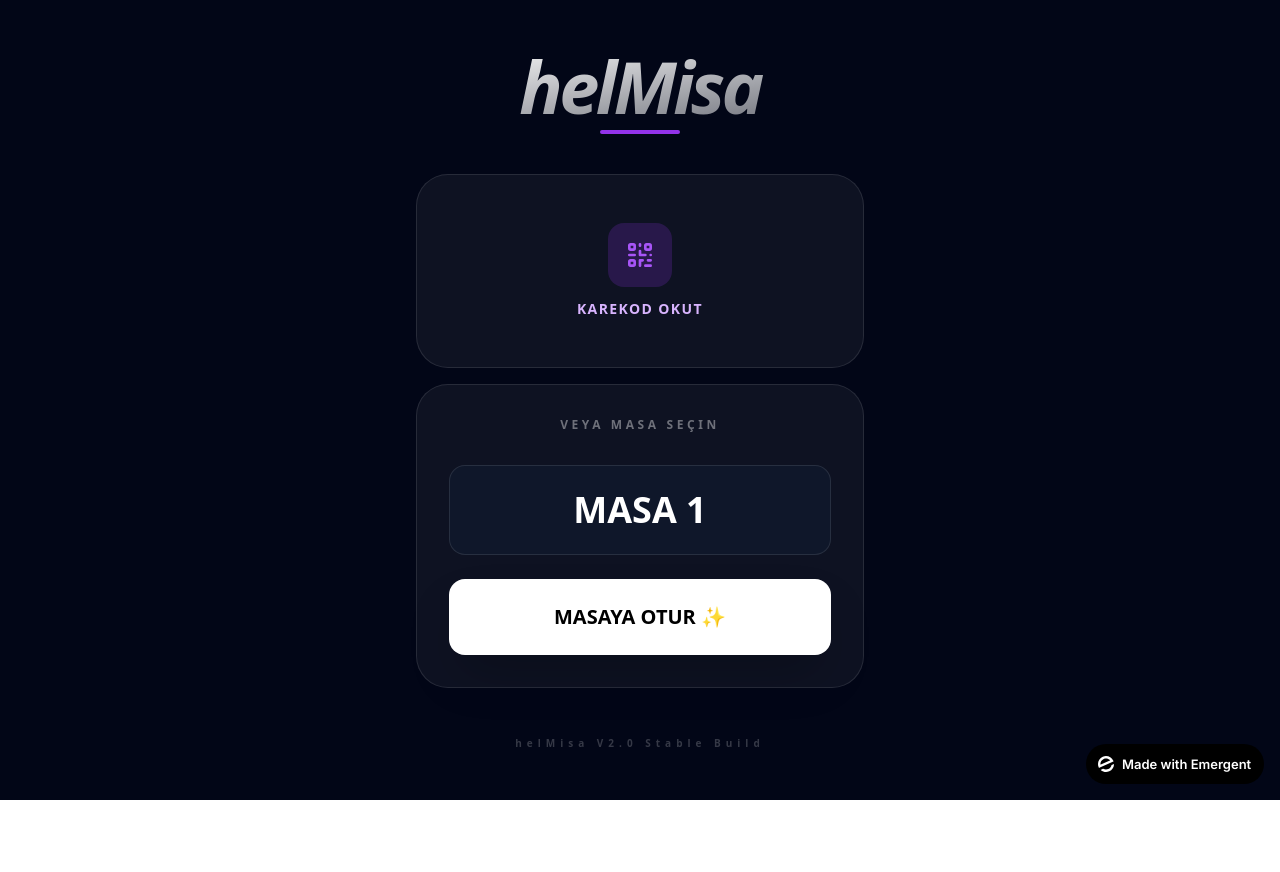
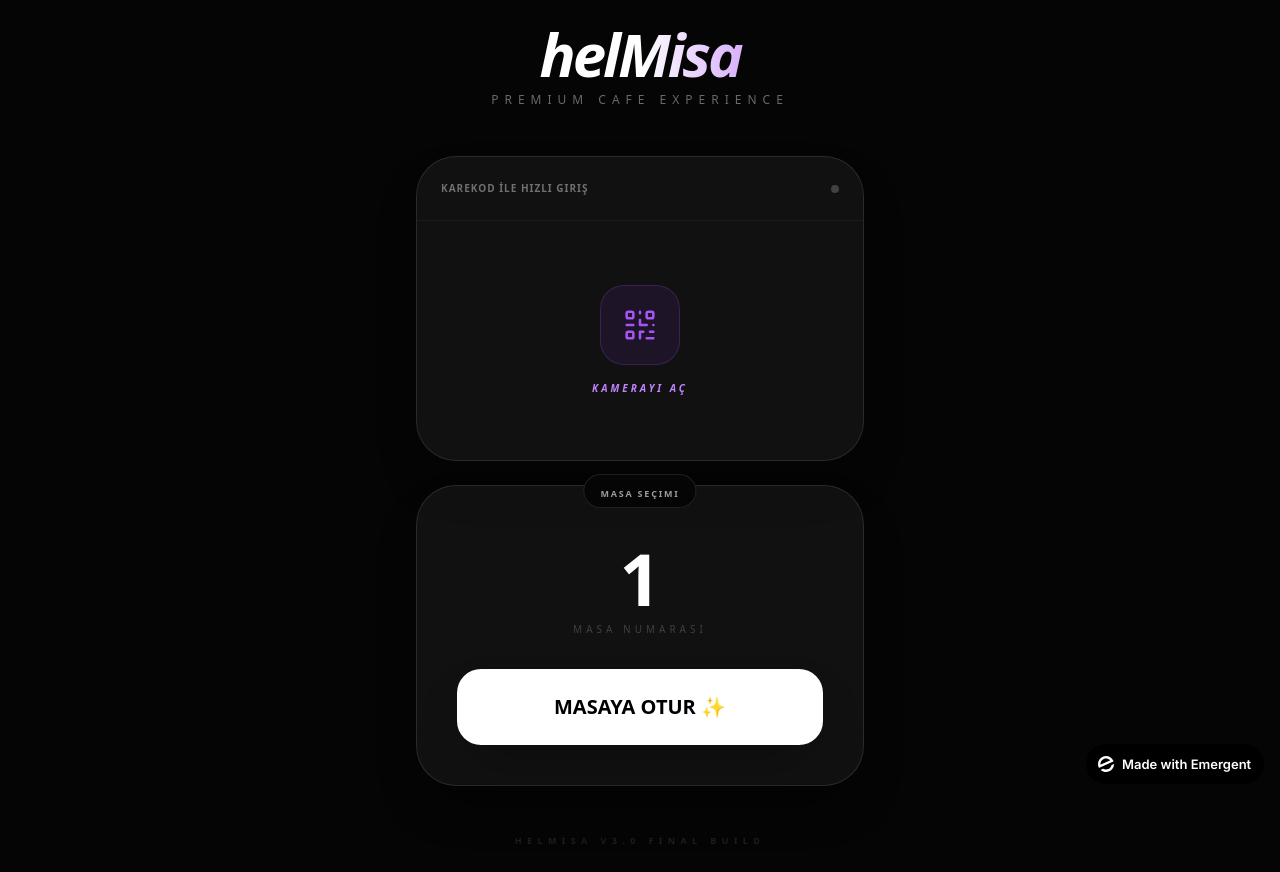
Before and after one commit to bbitenhms-cmd/helmisa-frontend, a React (Create React App) app: page / in a window 1280 px wide. Before the commit the page ends 800 px from the top, so only its background shows below. Built offline with nearby package versions, Linux system fonts and the light colour scheme.

Commit message:
feat: definitive V3.0 layout with large table selection and optimized QR scanner logic

```diff
--- a/src/pages/EntryPage.js
+++ b/src/pages/EntryPage.js
@@ -22,7 +22,7 @@ const EntryPage = () => {
       navigate('/profile-setup');
     } catch (err) {
       console.error('Entry error:', err);
-      setError('Giriş yapılamadı. Lütfen tekrar deneyin.');
+      setError('Giriş başarısız. Lütfen bağlantınızı kontrol edin.');
       setLoading(false);
     }
   };
@@ -52,7 +52,7 @@ const EntryPage = () => {
 
       scannerRef.current.start().catch((err) => {
         console.error('Camera error:', err);
-        setError('Kamera açılamadı. Tarayıcınızın kamera iznini kontrol edin.');
+        setError('Kamera başlatılamadı. Tarayıcınızın kamera iznini kontrol edin.');
         setIsScanning(false);
       });
 
@@ -66,78 +66,90 @@ const EntryPage = () => {
   }, [isScanning]);
 
   return (
-    <div className="min-h-screen bg-slate-950 flex flex-col items-center justify-center p-6 text-white font-sans">
+    <div className="min-h-screen bg-[#050505] flex flex-col items-center justify-center p-6 text-white font-sans">
       <div className="w-full max-w-md">
-        <header className="text-center mb-10">
-          <h1 className="text-7xl font-black tracking-tighter mb-2 italic bg-clip-text text-transparent bg-gradient-to-br from-white to-white/40">
+        <header className="text-center mb-12">
+          <h1 className="text-6xl font-black tracking-tighter mb-2 italic bg-clip-text text-transparent bg-gradient-to-r from-white via-white to-purple-500">
             helMisa
           </h1>
-          <div className="h-1 w-20 bg-purple-600 mx-auto rounded-full"></div>
+          <p className="text-white/40 text-xs tracking-[0.5em] uppercase">Premium Cafe Experience</p>
         </header>
 
-        <main className="space-y-4">
-          {/* QR SECTION */}
-          <div className="bg-white/5 border border-white/10 rounded-[2rem] overflow-hidden">
+        <main className="space-y-6">
+          {/* 1. TOP SECTION: QR SCAN (Visual Block) */}
+          <div className="bg-white/5 border border-white/10 rounded-[2.5rem] overflow-hidden shadow-2xl">
+            <div className="p-6 border-b border-white/5 flex justify-between items-center">
+                <span className="text-[10px] font-bold text-white/40 uppercase tracking-widest">Karekod İle Hızlı Giriş</span>
+                <div className={`w-2 h-2 rounded-full ${isScanning ? 'bg-green-500 animate-pulse' : 'bg-white/20'}`}></div>
+            </div>
+
             {isScanning ? (
-              <div className="relative aspect-square bg-black">
-                <video ref={videoRef} className="w-full h-full object-cover" />
-                <div className="absolute inset-0 border-[40px] border-black/40 pointer-events-none"></div>
+              <div className="relative aspect-video bg-black">
+                <video ref={videoRef} className="w-full h-full object-cover" playsInline muted autoPlay />
+                <div className="absolute inset-0 border-[30px] border-black/60 pointer-events-none"></div>
+                <div className="absolute inset-x-0 bottom-6 flex justify-center">
                     <button
                         onClick={() => setIsScanning(false)}
-                  className="absolute bottom-4 left-1/2 -translate-x-1/2 bg-white/20 backdrop-blur-md px-6 py-2 rounded-full text-xs font-bold"
+                        className="bg-red-500/80 backdrop-blur-xl text-white px-8 py-2 rounded-full text-[10px] font-black uppercase tracking-widest active:scale-90 transition-all"
                     >
-                  İptal Et
+                        İptal
                     </button>
+                </div>
               </div>
             ) : (
               <button
                 onClick={() => setIsScanning(true)}
-                className="w-full py-12 flex flex-col items-center justify-center gap-3 hover:bg-white/5 transition-all group"
+                className="w-full py-16 flex flex-col items-center justify-center gap-4 hover:bg-white/5 transition-all group"
               >
-                <div className="w-16 h-16 bg-purple-600/20 rounded-2xl flex items-center justify-center group-hover:scale-110 transition-transform">
-                  <svg className="w-8 h-8 text-purple-500" fill="none" stroke="currentColor" viewBox="0 0 24 24">
-                    <path strokeLinecap="round" strokeLinejoin="round" strokeWidth={2} d="M12 4v1m6 11h2m-6 0h-2v4m0-11v3m0 0h.01M12 12h4.01M16 20h4M4 12h4m12 0h.01M5 8h2a1 1 0 001-1V5a1 1 0 00-1-1H5a1 1 0 00-1 1v2a1 1 0 001 1zm12 0h2a1 1 0 001-1V5a1 1 0 00-1-1h-2a1 1 0 00-1 1v2a1 1 0 001 1zM5 20h2a1 1 0 001-1v-2a1 1 0 00-1-1H5a1 1 0 00-1 1v2a1 1 0 001 1z" />
+                <div className="w-20 h-20 bg-purple-600/10 rounded-3xl flex items-center justify-center group-hover:scale-110 transition-all border border-purple-500/20">
+                  <svg className="w-10 h-10 text-purple-500" fill="none" stroke="currentColor" viewBox="0 0 24 24">
+                    <path strokeLinecap="round" strokeLinejoin="round" strokeWidth={1.5} d="M12 4v1m6 11h2m-6 0h-2v4m0-11v3m0 0h.01M12 12h4.01M16 20h4M4 12h4m12 0h.01M5 8h2a1 1 0 001-1V5a1 1 0 00-1-1H5a1 1 0 00-1 1v2a1 1 0 001 1zm12 0h2a1 1 0 001-1V5a1 1 0 00-1-1h-2a1 1 0 00-1 1v2a1 1 0 001 1zM5 20h2a1 1 0 001-1v-2a1 1 0 00-1-1H5a1 1 0 00-1 1v2a1 1 0 001 1z" />
                   </svg>
                 </div>
-                <span className="font-bold text-sm tracking-widest text-purple-300">KAREKOD OKUT</span>
+                <span className="font-black text-[10px] tracking-[0.3em] text-purple-400 uppercase italic">Kamerayı Aç</span>
               </button>
             )}
           </div>
 
-          {/* TABLE SECTION */}
-          <div className="bg-white/5 border border-white/10 rounded-[2rem] p-8">
-            <h2 className="text-center text-xs font-bold text-white/40 uppercase tracking-[0.3em] mb-8">Veya Masa Seçin</h2>
+          {/* 2. BOTTOM SECTION: TABLE SELECTION (Main Action) */}
+          <div className="bg-white/5 border border-white/10 rounded-[2.5rem] p-10 shadow-2xl relative">
+            <div className="absolute -top-3 left-1/2 -translate-x-1/2 bg-[#050505] px-4 py-1 border border-white/10 rounded-full">
+                <span className="text-[9px] font-black text-white/60 tracking-[0.2em] uppercase">Masa Seçimi</span>
+            </div>
 
-            <div className="space-y-6">
+            <div className="space-y-8">
+              <div className="relative">
                 <select
                   value={selectedTable}
                   onChange={(e) => setSelectedTable(parseInt(e.target.value))}
-                className="w-full bg-slate-900 border border-white/10 text-white text-4xl font-black py-6 rounded-2xl focus:outline-none focus:border-purple-500 transition-all text-center appearance-none"
+                  className="w-full bg-transparent border-none text-white text-7xl font-black py-4 focus:outline-none transition-all text-center appearance-none"
                 >
                   {[...Array(50)].map((_, i) => (
-                  <option key={i + 1} value={i + 1}>MASA {i + 1}</option>
+                    <option key={i + 1} value={i + 1} className="bg-black text-lg">{i + 1}</option>
                   ))}
                 </select>
+                <p className="text-center text-[10px] font-medium text-white/20 uppercase tracking-[0.4em] -mt-2">Masa Numarası</p>
+              </div>
 
               <button
                 onClick={() => handleLogin(selectedTable)}
                 disabled={loading}
-                className="w-full bg-white text-black font-black py-6 rounded-2xl transition-all active:scale-95 disabled:opacity-50 text-xl shadow-2xl"
+                className="w-full bg-white text-black font-black py-6 rounded-3xl transition-all active:scale-95 disabled:opacity-50 text-xl shadow-2xl hover:bg-purple-50"
               >
-                {loading ? 'GİRİŞ YAPILIYOR...' : 'MASAYA OTUR ✨'}
+                {loading ? 'YÜKLENİYOR...' : 'MASAYA OTUR ✨'}
               </button>
             </div>
 
             {error && (
-              <div className="mt-6 p-4 bg-red-500/20 border border-red-500/40 rounded-2xl text-center">
-                <p className="text-red-300 text-sm font-medium">{error}</p>
+              <div className="mt-6 p-4 bg-red-500/10 border border-red-500/20 rounded-2xl text-center">
+                <p className="text-red-400 text-[10px] font-bold uppercase tracking-wider">{error}</p>
               </div>
             )}
           </div>
         </main>
 
-        <footer className="mt-12 text-center opacity-20">
-           <p className="text-[10px] tracking-[0.5em] font-bold">helMisa V2.0 Stable Build</p>
+        <footer className="mt-12 text-center">
+           <p className="text-[9px] tracking-[0.6em] text-white/10 font-bold uppercase">helMisa V3.0 Final Build</p>
         </footer>
       </div>
     </div>
```
Lines whose indentation alone changed are shown as unchanged.
